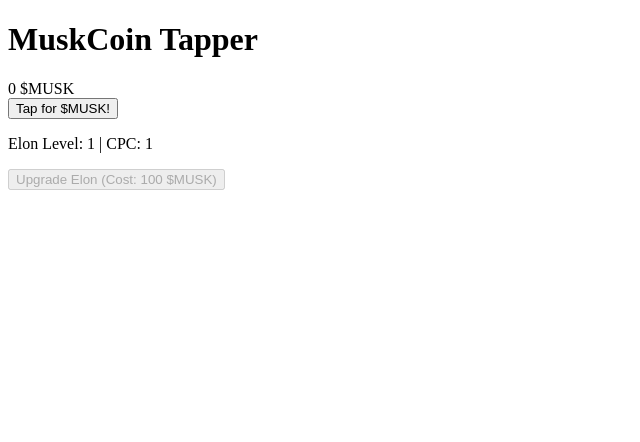
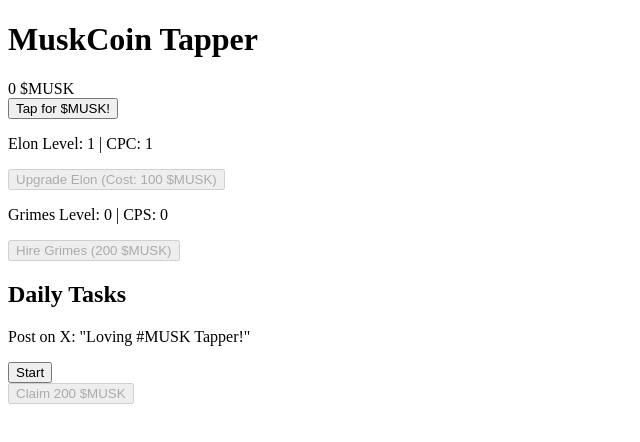
Before and after one commit to Doge-Dev-1/muskcoin-tapper, a Next.js app: page / in a window 1280 px wide. Shown: the top 442 px of the page, without its empty margins (0-640 px from the left). Built offline with nearby package versions, Linux system fonts and the light colour scheme.

Commit message:
Fix ESLint unescaped entities, add Grimes CPS helper

```diff
--- a/pages/index.js
+++ b/pages/index.js
@@ -4,18 +4,26 @@
 export default function Home() {
   // Player state (from Player class)
   const [player, setPlayer] = useState({
-    muskCount: 0,        // puppys
-    cpc: 1,             // clicks per click
-    cps: 0,             // clicks per second
-    goldenMusk: 0,      // golden_puppys
-    clicks: 0,          // total clicks
-    fallingGrabbed: 0,  // falling_puppys_grabbed
-    elonLevel: 1,       // From Boomer_Bill.lvl
+    muskCount: 0,
+    cpc: 1,
+    cps: 0,
+    goldenMusk: 0,
+    clicks: 0,
+    fallingGrabbed: 0,
+    elonLevel: 1,
+    grimesLevel: 0,
   });
   const [drops, setDrops] = useState([]);
   const [fallingId, setFallingId] = useState(0);
+  const [tasks, setTasks] = useState(() => {
+    const saved = typeof window !== 'undefined' ? localStorage.getItem('completedTasks') : null;
+    return saved ? JSON.parse(saved) : {};
+  });
+  const [lastClaimDate, setLastClaimDate] = useState(() => {
+    return typeof window !== 'undefined' ? localStorage.getItem('lastClaimDate') || '' : '';
+  });
 
-  // CPS interval (from puppysPerSecond)
+  // CPS interval
   useEffect(() => {
     const cpsInterval = setInterval(() => {
       if (player.cps > 0) {
@@ -27,6 +35,14 @@
     }, 100);
     return () => clearInterval(cpsInterval);
   }, [player.cps]);
+
+  // Save tasks to localStorage
+  useEffect(() => {
+    if (typeof window !== 'undefined') {
+      localStorage.setItem('completedTasks', JSON.stringify(tasks));
+      localStorage.setItem('lastClaimDate', lastClaimDate);
+    }
+  }, [tasks, lastClaimDate]);
 
   // Click handler
   const handleClick = (e) => {
@@ -48,7 +64,7 @@
     fallingMusk();
   };
 
-  // Falling $MUSK (from fallingpuppy)
+  // Falling $MUSK
   const fallingMusk = () => {
     const roll = Math.ceil(Math.random() * 100);
     console.log(`Falling roll: ${roll}`);
@@ -88,16 +104,60 @@
     });
   };
 
-  // Upgrade Elon (from levelUp)
+  // Upgrade Elon
   const upgradeElon = () => {
-    const price = Math.floor(100 * Math.pow(1.11, player.elonLevel - 1)); // From getLevelPrice, simplified
-    if (player.muskCount < price) return; // Not enough $MUSK
+    const price = Math.floor(100 * Math.pow(1.11, player.elonLevel - 1));
+    if (player.muskCount < price) return;
     setPlayer((p) => ({
       ...p,
       muskCount: p.muskCount - price,
       elonLevel: p.elonLevel + 1,
-      cpc: p.elonLevel + 1, // CPC scales with level
+      cpc: p.elonLevel + 1,
     }));
+  };
+
+  // Hire/Upgrade Grimes
+  const upgradeGrimes = () => {
+    const hireCost = 200;
+    const levelCost = Math.floor(200 * Math.pow(1.058, player.grimesLevel));
+    const price = player.grimesLevel === 0 ? hireCost : levelCost;
+    if (player.muskCount < price) return;
+    setPlayer((p) => ({
+      ...p,
+      muskCount: p.muskCount - price,
+      grimesLevel: p.grimesLevel + 1,
+      cps: p.cps + 1,
+    }));
+  };
+
+  // Task handler (stubbed)
+  const startTask = (taskId, taskUrl) => {
+    const today = new Date().toISOString().split('T')[0];
+    if (tasks[taskId] === today) {
+      alert('You’ve already completed this task today.');
+      return;
+    }
+    window.open(taskUrl, '_blank');
+    setTimeout(() => {
+      setTasks((t) => ({ ...t, [taskId]: today }));
+    }, 5000);
+  };
+
+  // Claim daily reward
+  const claimReward = () => {
+    const today = new Date().toISOString().split('T')[0];
+    if (lastClaimDate === today) {
+      alert('You can only claim once a day.');
+      return;
+    }
+    const taskIds = ['task-x-post'];
+    const allCompleted = taskIds.every((id) => tasks[id] === today);
+    if (!allCompleted) return;
+    setPlayer((p) => ({
+      ...p,
+      muskCount: p.muskCount + 200,
+    }));
+    setLastClaimDate(today);
   };
 
   return (
@@ -117,6 +177,41 @@
           disabled={player.muskCount < Math.floor(100 * Math.pow(1.11, player.elonLevel - 1))}
         >
           Upgrade Elon (Cost: {Math.floor(100 * Math.pow(1.11, player.elonLevel - 1))} $MUSK)
+        </button>
+      </div>
+      <div>
+        <p>Grimes Level: {player.grimesLevel} | CPS: {player.cps}</p>
+        <button
+          onClick={upgradeGrimes}
+          disabled={
+            player.muskCount <
+            (player.grimesLevel === 0 ? 200 : Math.floor(200 * Math.pow(1.058, player.grimesLevel)))
+          }
+        >
+          {player.grimesLevel === 0
+            ? 'Hire Grimes (200 $MUSK)'
+            : `Upgrade Grimes (Cost: ${Math.floor(200 * Math.pow(1.058, player.grimesLevel))} $MUSK)`}
+        </button>
+      </div>
+      <div>
+        <h2>Daily Tasks</h2>
+        <div id="task-x-post">
+          <p>Post on X: &quot;Loving #MUSK Tapper!&quot;</p>
+          <button
+            onClick={() => startTask('task-x-post', 'https://x.com')}
+            disabled={tasks['task-x-post'] === new Date().toISOString().split('T')[0]}
+          >
+            {tasks['task-x-post'] === new Date().toISOString().split('T')[0] ? 'Done' : 'Start'}
+          </button>
+        </div>
+        <button
+          onClick={claimReward}
+          disabled={
+            tasks['task-x-post'] !== new Date().toISOString().split('T')[0] ||
+            lastClaimDate === new Date().toISOString().split('T')[0]
+          }
+        >
+          Claim 200 $MUSK
         </button>
       </div>
       {drops.map((drop) => (
```
